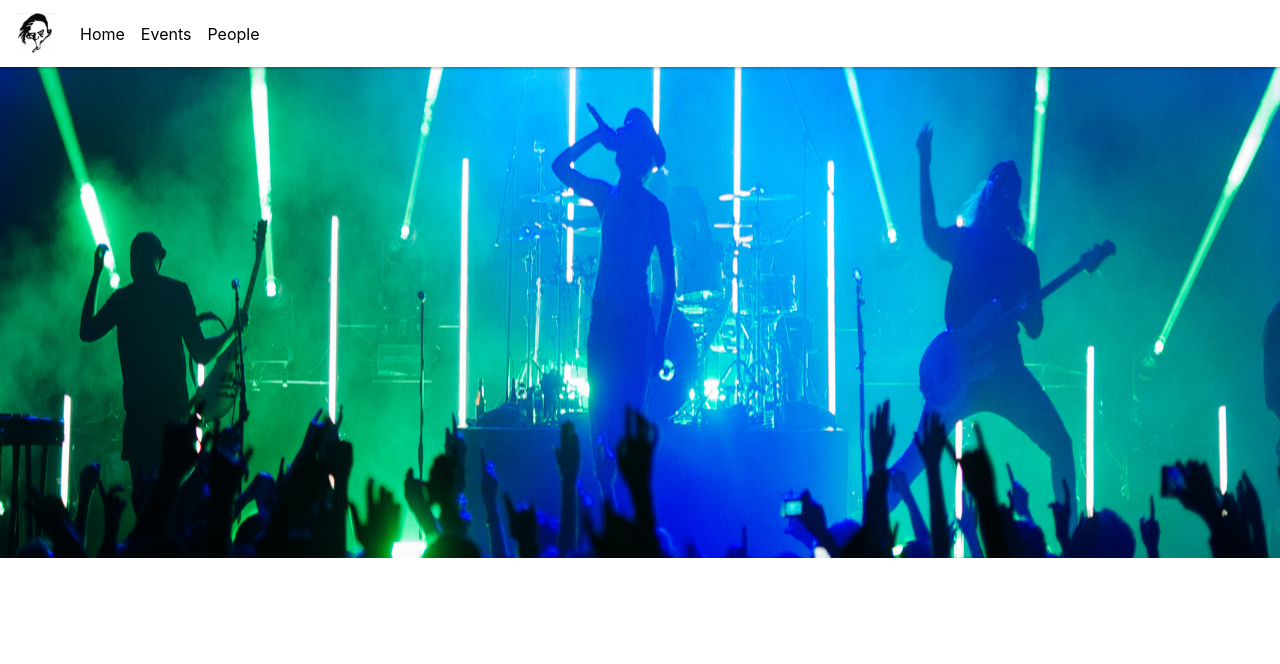
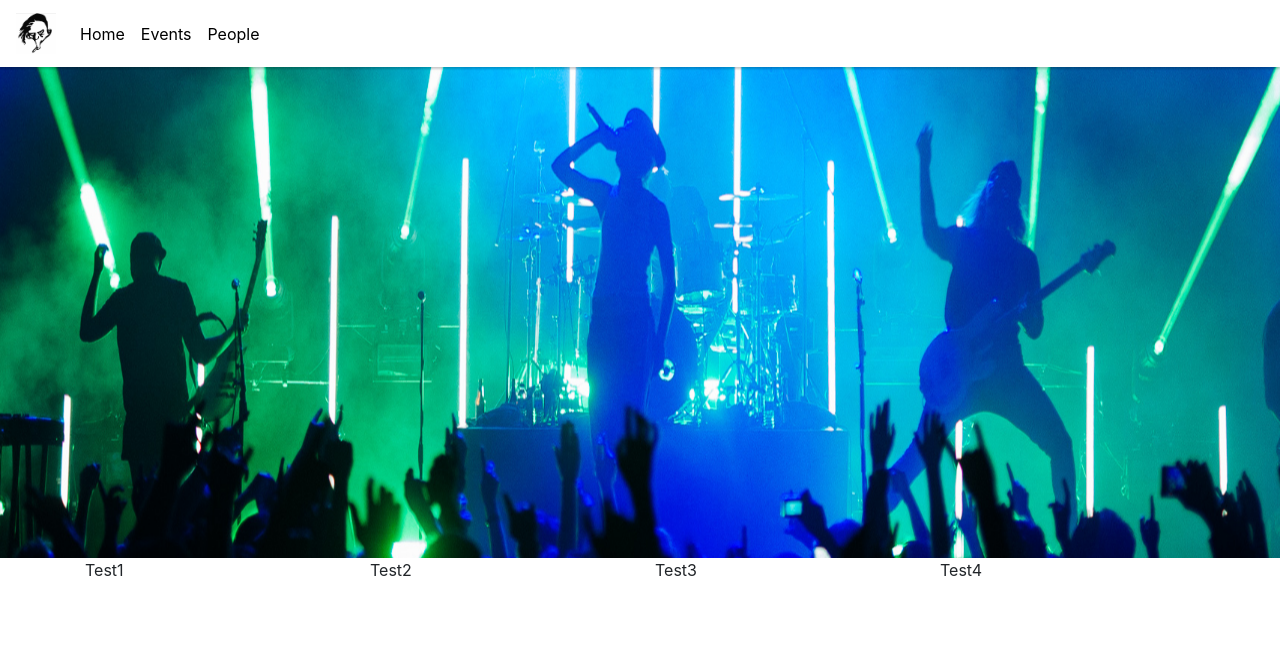
Before and after one commit to LarsStianF/KroaApplikasjon, a PHP site: page /events in a window 1280 px wide. Shown: the top 664 px of the page. Run offline with PHP 8.4, Linux system fonts and the light colour scheme.

Commit message:
småting i events

```diff
--- a/Events.php
+++ b/Events.php
@@ -20,6 +20,26 @@ include 'rsc/imports/php/header.php';
             <!-- logo navbar stop -->
 
         </div>
+    </section>
+
+    <section>
+        <div class="container">
+            <div class="row">
+                <div class="col-sm">
+                    Test1
+                </div>
+                <div class="col-sm">
+                    Test2
+                </div>
+                <div class="col-sm">
+                    Test3
+                </div>
+                <div class="col-sm">
+                    Test4
+                </div>
+            </div>
+        </div>
+
 
     </section>
 
```
